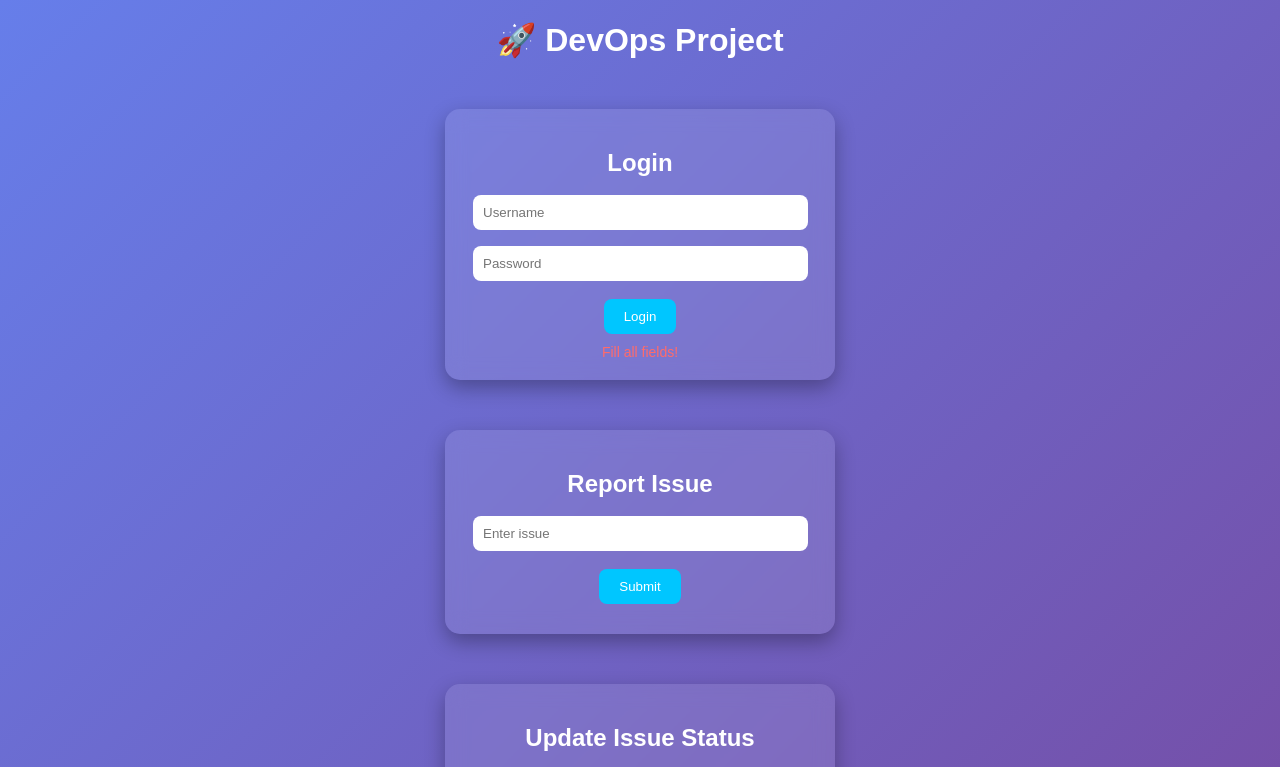
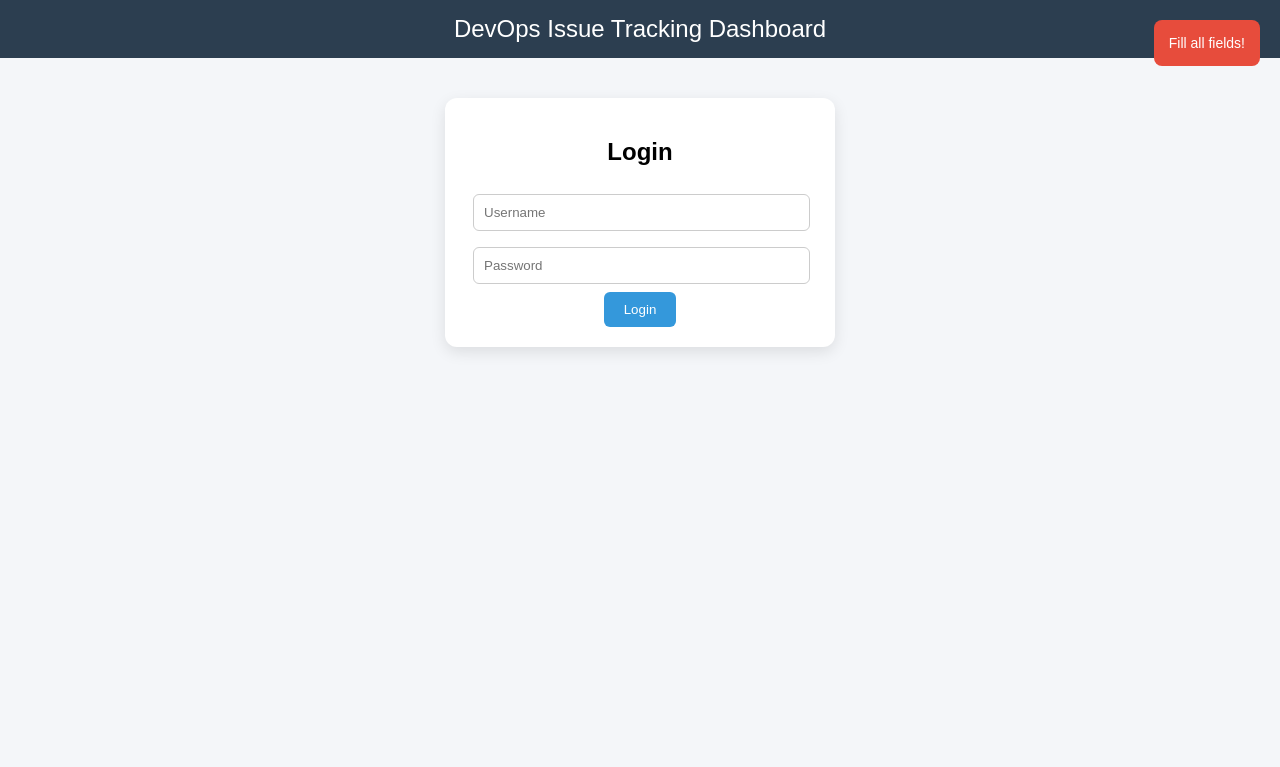
Before and after one commit to Gautamikahar/devops-project, a plain HTML site: page frontend/index.html in a window 1280 px wide. Both pictures are taken after a click on the button "Login". Shown: the top 767 px of the page. Drawn offline with Linux system fonts and the light colour scheme.

Commit message:
Professional dashboard UI added

```diff
--- a/frontend/index.html
+++ b/frontend/index.html
@@ -1,83 +1,108 @@
 <!DOCTYPE html>
 <html>
 <head>
-  <title>DevOps Project</title>
+  <title>DevOps Dashboard</title>
+
   <style>
     body {
       font-family: Arial;
-      background: linear-gradient(135deg, #667eea, #764ba2);
+      margin: 0;
+      background: #f4f6f9;
+    }
+
+    header {
+      background: #2c3e50;
       color: white;
+      padding: 15px;
       text-align: center;
-      margin: 0;
-      padding: 0;
+      font-size: 24px;
     }
 
     .container {
       width: 350px;
-      margin: 50px auto;
-      background: rgba(255,255,255,0.1);
+      margin: 40px auto;
+      background: white;
       padding: 20px;
-      border-radius: 15px;
-      box-shadow: 0 8px 20px rgba(0,0,0,0.3);
-      backdrop-filter: blur(10px);
-    }
-
-    h2 {
-      margin-bottom: 10px;
+      border-radius: 12px;
+      box-shadow: 0 5px 15px rgba(0,0,0,0.1);
+      text-align: center;
     }
 
     input {
       width: 90%;
       padding: 10px;
       margin: 8px;
-      border-radius: 8px;
-      border: none;
-      outline: none;
+      border-radius: 6px;
+      border: 1px solid #ccc;
     }
 
     button {
       padding: 10px 20px;
       border: none;
-      border-radius: 8px;
-      background: #00c6ff;
+      border-radius: 6px;
+      background: #3498db;
       color: white;
       cursor: pointer;
       transition: 0.3s;
-      margin-top: 10px;
     }
 
     button:hover {
-      background: #0072ff;
-      transform: scale(1.05);
+      background: #2980b9;
     }
 
-    .status {
-      margin-top: 10px;
-      font-size: 14px;
+    .hidden {
+      display: none;
     }
 
-    .success { color: lightgreen; }
-    .error { color: #ff6b6b; }
+    /* POPUP */
+    .popup {
+      position: fixed;
+      top: 20px;
+      right: 20px;
+      padding: 15px;
+      border-radius: 8px;
+      color: white;
+      font-size: 14px;
+      display: none;
+      animation: fadeIn 0.5s;
+    }
+
+    .success {
+      background: #2ecc71;
+    }
+
+    .error {
+      background: #e74c3c;
+    }
+
+    @keyframes fadeIn {
+      from { opacity: 0; transform: translateY(-10px); }
+      to { opacity: 1; transform: translateY(0); }
+    }
   </style>
 </head>
 
 <body>
 
-<h1>🚀 DevOps Project</h1>
+<header>DevOps Issue Tracking Dashboard</header>
 
-<div class="container">
+<div id="popup" class="popup"></div>
+
+<!-- LOGIN -->
+<div id="loginBox" class="container">
   <h2>Login</h2>
   <input id="username" placeholder="Username">
   <input id="password" type="password" placeholder="Password">
   <button onclick="login()">Login</button>
-  <div id="loginStatus" class="status"></div>
 </div>
+
+<!-- DASHBOARD -->
+<div id="dashboard" class="hidden">
 
   <div class="container">
     <h2>Report Issue</h2>
     <input id="title" placeholder="Enter issue">
     <button onclick="submitIssue()">Submit</button>
-  <div id="issueStatus" class="status"></div>
   </div>
 
   <div class="container">
@@ -85,7 +110,8 @@
     <input id="issueId" placeholder="Issue ID">
     <input id="status" placeholder="resolved / pending">
     <button onclick="updateStatus()">Update</button>
-  <div id="adminStatus" class="status"></div>
+  </div>
+
 </div>
 
 <script>
@@ -93,10 +119,15 @@
   const ISSUE_URL = "https://devops-issue-service.onrender.com";
   const ADMIN_URL = "https://devops-project-admin-service.onrender.com";
 
-  function showMessage(id, msg, type) {
-    const el = document.getElementById(id);
-    el.innerText = msg;
-    el.className = "status " + type;
+  function showPopup(message, type) {
+    const popup = document.getElementById("popup");
+    popup.innerText = message;
+    popup.className = "popup " + type;
+    popup.style.display = "block";
+
+    setTimeout(() => {
+      popup.style.display = "none";
+    }, 3000);
   }
 
   async function login() {
@@ -104,7 +135,7 @@
     const password = document.getElementById("password").value;
 
     if (!username || !password) {
-      return showMessage("loginStatus", "Fill all fields!", "error");
+      return showPopup("Fill all fields!", "error");
     }
 
     try {
@@ -117,12 +148,16 @@
       const text = await res.text();
 
       if (res.ok) {
-        showMessage("loginStatus", text, "success");
+        showPopup(text, "success");
+
+        document.getElementById("loginBox").classList.add("hidden");
+        document.getElementById("dashboard").classList.remove("hidden");
+
       } else {
-        showMessage("loginStatus", text, "error");
+        showPopup(text, "error");
       }
-    } catch (err) {
-      showMessage("loginStatus", "Server error!", "error");
+    } catch {
+      showPopup("Server error!", "error");
     }
   }
 
@@ -130,7 +165,7 @@
     const title = document.getElementById("title").value;
 
     if (!title) {
-      return showMessage("issueStatus", "Enter issue title!", "error");
+      return showPopup("Enter issue title!", "error");
     }
 
     try {
@@ -141,9 +176,10 @@
       });
 
       const data = await res.json();
-      showMessage("issueStatus", "Issue Created (ID: " + data.id + ")", "success");
+      showPopup("Issue Created (ID: " + data.id + ")", "success");
+
     } catch {
-      showMessage("issueStatus", "Error creating issue!", "error");
+      showPopup("Error creating issue!", "error");
     }
   }
 
@@ -152,7 +188,7 @@
     const status = document.getElementById("status").value;
 
     if (!id || !status) {
-      return showMessage("adminStatus", "Fill all fields!", "error");
+      return showPopup("Fill all fields!", "error");
     }
 
     try {
@@ -165,12 +201,13 @@
       const text = await res.text();
 
       if (res.ok) {
-        showMessage("adminStatus", text, "success");
+        showPopup(text, "success");
       } else {
-        showMessage("adminStatus", text, "error");
+        showPopup(text, "error");
       }
+
     } catch {
-      showMessage("adminStatus", "Server error!", "error");
+      showPopup("Server error!", "error");
     }
   }
 </script>
```
Lines whose indentation alone changed are shown as unchanged.
